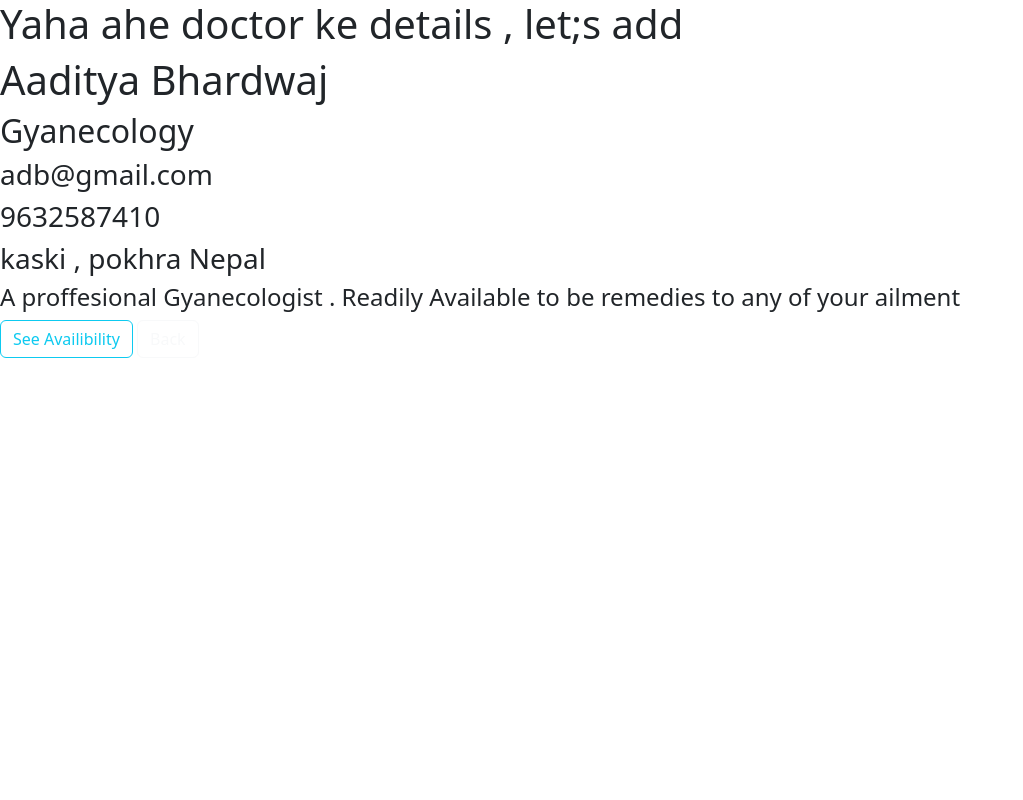
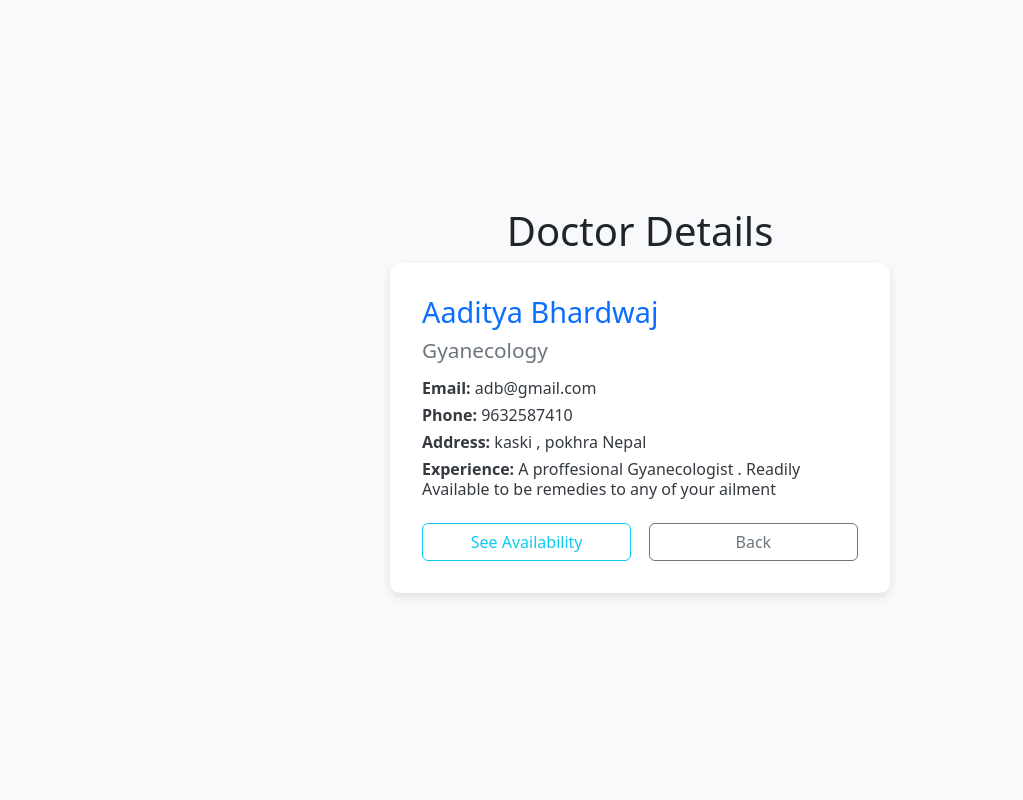
Before and after one commit to 22f3001703/hospital_management_app, a Flask app: a page that uses templates/doctorDetails.html in a window 1280 px wide. Shown: the whole page, without its empty margins (0-1023 px from the left). Run offline with Flask 3, Linux system fonts and the light colour scheme; data comes from the database, SQL or seed files in the repository.

Commit message:
The desinging is done omtimistically

```diff
--- a/templates/doctorDetails.html
+++ b/templates/doctorDetails.html
@@ -5,20 +5,57 @@
     <meta name="viewport" content="width=device-width, initial-scale=1.0">
     <title>Doctor Details</title>
     <link href="https://cdn.jsdelivr.net/npm/bootstrap@5.3.0-alpha1/dist/css/bootstrap.min.css" rel="stylesheet">
+    <style>
+        body {
+            background-color: #f8f9fa;
+            min-height: 100vh;
+            display: flex;
+            flex-direction: column;
+            justify-content: center;
+            align-items: center;
+        }
+        .doctor-card {
+            max-width: 500px;
+            width: 100%;
+            background-color: white;
+            border-radius: 10px;
+            box-shadow: 0px 4px 10px rgba(0,0,0,0.1);
+            padding: 2rem;
+        }
+        .doctor-card h1 {
+            font-size: 1.8rem;
+            color: #0d6efd;
+        }
+        .doctor-card h2 {
+            font-size: 1.3rem;
+            color: #6c757d;
+            margin-bottom: 1rem;
+        }
+        .doctor-card h3, .doctor-card h4 {
+            font-size: 1rem;
+            margin: 0.5rem 0;
+            color: #343a40;
+        }
+        .doctor-card .btn {
+            width: 48%;
+        }
+    </style>
 </head>
 <body>
-    <h1>Yaha ahe doctor ke details , let;s add </h1>
-    <div class="doctor-details">
+    <div class="container text-center">
+        <h1>Doctor Details</h1>
+        <div class="doctor-card mx-auto text-start">
         <h1>{{getDoctorDetails.fullname}}</h1>
         <h2>{{getDoctorDetails.specialization}}</h2>
-        <span>
-        <h3>{{getDoctorDetails.email}}</h3>
-        <h3>{{getDoctorDetails.phone}}</h3>
-        </span>
-        <h3>{{getDoctorDetails.address}}</h3>
-        <h4>{{getDoctorDetails.experience}}</h4>
-        <button class="btn btn-outline-info">See Availibility</button>
-        <button class="btn btn-outline-light">Back</button>
+         <h3><strong>Email:</strong> {{getDoctorDetails.email}}</h3>
+            <h3><strong>Phone:</strong> {{getDoctorDetails.phone}}</h3>
+            <h3><strong>Address:</strong> {{getDoctorDetails.address}}</h3>
+            <h4><strong>Experience:</strong> {{getDoctorDetails.experience}}</h4>
+           <div class="d-flex justify-content-between mt-4">
+                <button class="btn btn-outline-info">See Availability</button>
+                <button class="btn btn-outline-secondary">Back</button>
+            </div>
+        </div>
     </div>
 </body>
 
```
